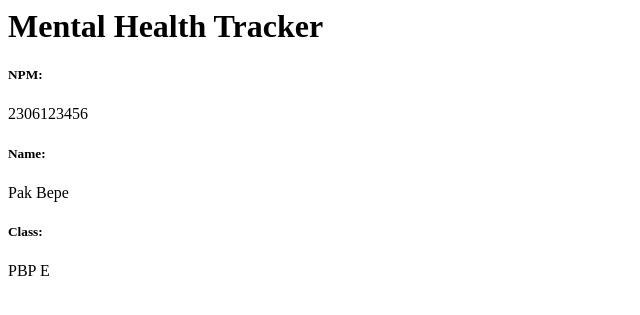
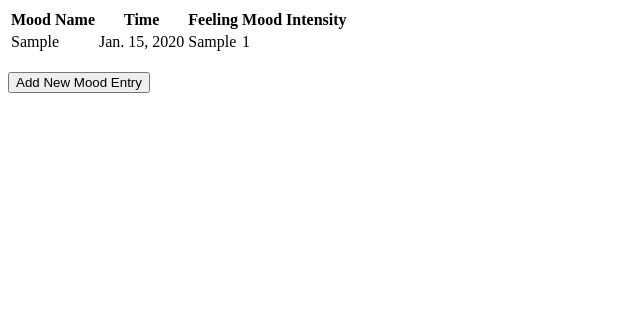
Before and after one commit to ZakiyDaulay/review, a Django app: page / in a window 1280 px wide. Shown: the top 315 px of the page, without its empty margins (0-640 px from the left). Run offline with Django 5.2, Linux system fonts and the light colour scheme; tables that the repository leaves empty hold one stand-in row (values such as "Sample post").

Commit message:
finished tutorial2

```diff
--- a/main/models.py
+++ b/main/models.py
@@ -1,3 +1,4 @@
+import uuid
 from django.db import models
 
 class MoodEntry(models.Model):
--- a/main/templates/main.html
+++ b/main/templates/main.html
@@ -1,7 +1,32 @@
-<h1>Mental Health Tracker</h1>
-<h5>NPM: </h5>
-<p>{{ npm }}<p>
-<h5>Name: </h5>
-<p>{{ name }}<p>
-<h5>Class: </h5>
-<p>{{ class }}<p>
+{% extends 'base.html' %}
+{% block content %}
+{% if not mood_entries %}
+<p>There are no mood data in mental health tracker.</p>
+{% else %}
+<table>
+  <tr>
+    <th>Mood Name</th>
+    <th>Time</th>
+    <th>Feeling</th>
+    <th>Mood Intensity</th>
+  </tr>
+
+  {% comment %} This is how to display mood data
+  {% endcomment %}
+  {% for mood_entry in mood_entries %}
+  <tr>
+    <td>{{mood_entry.mood}}</td>
+    <td>{{mood_entry.time}}</td>
+    <td>{{mood_entry.feelings}}</td>
+    <td>{{mood_entry.mood_intensity}}</td>
+  </tr>
+  {% endfor %}
+</table>
+{% endif %}
+
+<br />
+
+<a href="{% url 'main:create_mood_entry' %}">
+  <button>Add New Mood Entry</button>
+</a>
+{% endblock content %}
--- a/main/urls.py
+++ b/main/urls.py
@@ -1,8 +1,11 @@
 from django.urls import path
-from main.views import show_main
+from main.views import show_main,create_mood_entry,show_xml,show_xml_by_id
 
 app_name = 'main'
 
 urlpatterns = [
     path('', show_main, name='show_main'),
+    path('xml/', show_xml, name='show_xml'),
+    path('xml/<str:id>/', show_xml_by_id, name='show_xml_by_id'),
+    path('create-mood-entry',create_mood_entry,name='create_mood_entry')
 ]
--- a/main/views.py
+++ b/main/views.py
@@ -1,10 +1,35 @@
-from django.shortcuts import render
+from django.shortcuts import render,redirect
+from main.forms import MoodEntryForm
+from main.models import MoodEntry
+from django.http import HttpResponse
+from django.core import serializers
+def show_main(request):
+    mood_entries = MoodEntry.objects.all()
 
-def show_main(request):
     context = {
-        'npm' : '2306123456',
         'name': 'Pak Bepe',
-        'class': 'PBP E'
+        'class': 'PBP KKI',
+        'npm': '2306123456',
+        'mood_entries': mood_entries
     }
 
     return render(request, "main.html", context)
+    return render(request, "main.html", context)
+
+def create_mood_entry(request):
+    form = MoodEntryForm(request.POST or None)
+
+    if form.is_valid() and request.method == "POST":
+        form.save()
+        return redirect('main:show_main')
+
+    context = {'form': form}
+    return render(request, "create_mood_entry.html", context)
+
+def show_xml(request):
+    data = MoodEntry.objects.all()
+    return HttpResponse(serializers.serialize("xml", data), content_type="application/xml")
+
+def show_xml_by_id(request, id):
+    data = MoodEntry.objects.filter(pk=id)
+    return HttpResponse(serializers.serialize("xml", data), content_type="application/xml")
--- /dev/null
+++ b/templates/base.html
@@ -0,0 +1,13 @@
+{% load static %}
+<!DOCTYPE html>
+<html lang="en">
+  <head>
+    <meta charset="UTF-8" />
+    <meta name="viewport" content="width=device-width, initial-scale=1.0" />
+    {% block meta %} {% endblock meta %}
+  </head>
+
+  <body>
+    {% block content %} {% endblock content %}
+  </body>
+</html>
```
Also changed, not shown: main/forms.py (added, +7 -0 lines), main/templates/create_mood_entry.html (added, +18 -0 lines), mental_health_tracker/settings.py (+7 -2 lines), .github/workflows/deploy.yml (added), 1 other file.
